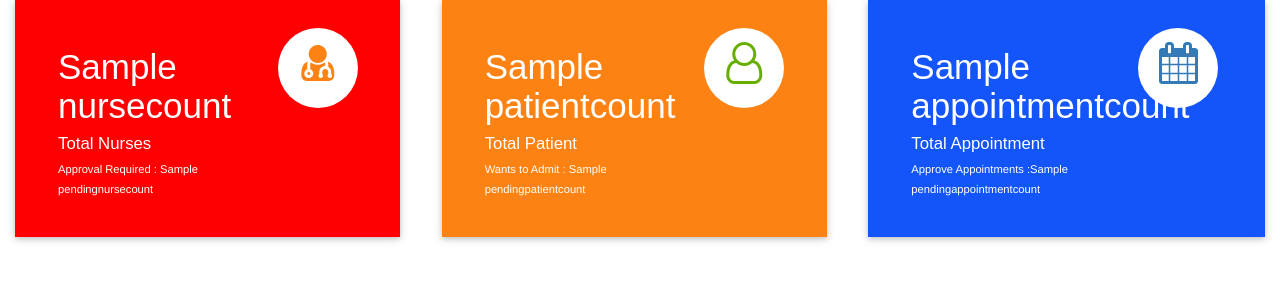
After one commit to Julzpeter/dispensary-kapsiya, a Django app: template kapsiya/templates/admin_dashboard_cards.html in a window 1280 px wide. The commit adds this page. Shown: the top 300 px of the page. Run offline with Django 3.2, Linux system fonts and the light colour scheme; the template is opened without the code that fills it: most values are stand-ins (such as "Sample title", 1, 10 or a date in 2020); some libraries are stand-ins or nearby versions.

Commit message:
create new tempplates for the dashboard

```diff
--- /dev/null
+++ b/kapsiya/templates/admin_dashboard_cards.html
@@ -0,0 +1,184 @@
+<!DOCTYPE html>
+<html lang="en" dir="ltr">
+
+<head>
+  <meta charset="utf-8">
+  <title></title>
+
+  <style media="screen">
+    .market-update-block {
+      padding: 2em 2em;
+      background: #999;
+    }
+
+    .market-update-block h3 {
+      color: #fff;
+      font-size: 2.5em;
+      font-family: 'Carrois Gothic', sans-serif;
+    }
+
+    .market-update-block h4 {
+      font-size: 1.2em;
+      color: #fff;
+      margin: 0.3em 0em;
+      font-family: 'Carrois Gothic', sans-serif;
+    }
+
+    .market-update-block p {
+      color: #fff;
+      font-size: 0.8em;
+      line-height: 1.8em;
+    }
+
+    .market-update-block.clr-block-1 {
+      background: #ff0000;
+      margin-right: 0.8em;
+      box-shadow: 0 2px 5px 0 rgba(0, 0, 0, 0.16), 0 2px 10px 0 rgba(0, 0, 0, 0.12);
+      transition: 0.5s all;
+      -webkit-transition: 0.5s all;
+      -moz-transition: 0.5s all;
+      -o-transition: 0.5s all;
+    }
+
+    .market-update-block.clr-block-2 {
+      background: #FC8213;
+      margin-right: 0.8em;
+      box-shadow: 0 2px 5px 0 rgba(0, 0, 0, 0.16), 0 2px 10px 0 rgba(0, 0, 0, 0.12);
+      transition: 0.5s all;
+      -webkit-transition: 0.5s all;
+      -moz-transition: 0.5s all;
+      -o-transition: 0.5s all;
+    }
+
+    .market-update-block.clr-block-3 {
+      background: #1355f9;
+      box-shadow: 0 2px 5px 0 rgba(0, 0, 0, 0.16), 0 2px 10px 0 rgba(0, 0, 0, 0.12);
+      transition: 0.5s all;
+      -webkit-transition: 0.5s all;
+      -moz-transition: 0.5s all;
+      -o-transition: 0.5s all;
+    }
+
+    .market-update-block.clr-block-1:hover {
+      background: #3C3C3C;
+      transition: 0.5s all;
+      -webkit-transition: 0.5s all;
+      -moz-transition: 0.5s all;
+      -o-transition: 0.5s all;
+    }
+
+    .market-update-block.clr-block-2:hover {
+      background: #3C3C3C;
+      transition: 0.5s all;
+      -webkit-transition: 0.5s all;
+      -moz-transition: 0.5s all;
+      -o-transition: 0.5s all;
+    }
+
+    .market-update-block.clr-block-3:hover {
+      background: #3C3C3C;
+      transition: 0.5s all;
+      -webkit-transition: 0.5s all;
+      -moz-transition: 0.5s all;
+      -o-transition: 0.5s all;
+    }
+
+    .market-update-right i.fa.fa-user-o {
+      font-size: 3em;
+      color: #68AE00;
+      width: 80px;
+      height: 80px;
+      background: #fff;
+      text-align: center;
+      border-radius: 49px;
+      -webkit-border-radius: 49px;
+      -moz-border-radius: 49px;
+      -o-border-radius: 49px;
+      line-height: 1.7em;
+    }
+
+    .market-update-right i.fa.fa-user-md {
+      font-size: 3em;
+      color: #FC8213;
+      width: 80px;
+      height: 80px;
+      background: #fff;
+      text-align: center;
+      border-radius: 49px;
+      -webkit-border-radius: 49px;
+      -moz-border-radius: 49px;
+      -o-border-radius: 49px;
+      line-height: 1.7em;
+    }
+
+    .market-update-right i.fa.fa-calendar {
+      font-size: 3em;
+      color: #337AB7;
+      width: 80px;
+      height: 80px;
+      background: #fff;
+      text-align: center;
+      border-radius: 49px;
+      -webkit-border-radius: 49px;
+      -moz-border-radius: 49px;
+      -o-border-radius: 49px;
+      line-height: 1.7em;
+    }
+
+    .market-update-left {
+      padding: 0px;
+    }
+  </style>
+  <link rel="stylesheet" href="https://maxcdn.bootstrapcdn.com/bootstrap/3.4.1/css/bootstrap.min.css">
+  <script src="https://ajax.googleapis.com/ajax/libs/jquery/3.5.1/jquery.min.js"></script>
+  <script src="https://maxcdn.bootstrapcdn.com/bootstrap/3.4.1/js/bootstrap.min.js"></script>
+  <link rel="stylesheet" href="https://cdnjs.cloudflare.com/ajax/libs/font-awesome/4.7.0/css/font-awesome.min.css">
+</head>
+
+<body>
+  <div class="market-updates">
+    <div class="col-md-4 market-update-gd">
+      <div class="market-update-block clr-block-1">
+        <div class="col-md-8 market-update-left">
+          <h3>{{NURSEcount}}</h3>
+          <h4>Total Nurses</h4>
+          <p>Approval Required : {{pendingnursecount}}</p>
+        </div>
+        <div class="col-md-4 market-update-right">
+          <i class="fa fa-user-md"></i>
+        </div>
+        <div class="clearfix"> </div>
+      </div>
+    </div>
+    <div class="col-md-4 market-update-gd">
+      <div class="market-update-block clr-block-2">
+        <div class="col-md-8 market-update-left">
+          <h3>{{patientcount}}</h3>
+          <h4>Total Patient</h4>
+          <p>Wants to Admit : {{pendingpatientcount}}</p>
+        </div>
+        <div class="col-md-4 market-update-right">
+          <i class="fa fa-user-o"></i>
+        </div>
+        <div class="clearfix"> </div>
+      </div>
+    </div>
+    <div class="col-md-4 market-update-gd">
+      <div class="market-update-block clr-block-3">
+        <div class="col-md-8 market-update-left">
+          <h3>{{appointmentcount}}</h3>
+          <h4>Total Appointment</h4>
+          <p>Approve Appointments :{{pendingappointmentcount}} </p>
+        </div>
+        <div class="col-md-4 market-update-right">
+          <i class="fa fa-calendar"> </i>
+        </div>
+        <div class="clearfix"> </div>
+      </div>
+    </div>
+    <div class="clearfix"> </div>
+  </div>
+</body>
+
+
+</html>
```
Also changed, not shown: kapsiya/templates/admin_base.html (added, +275 -0 lines), kapsiya/templates/admin_dashboard.html (+73 -11 lines).
